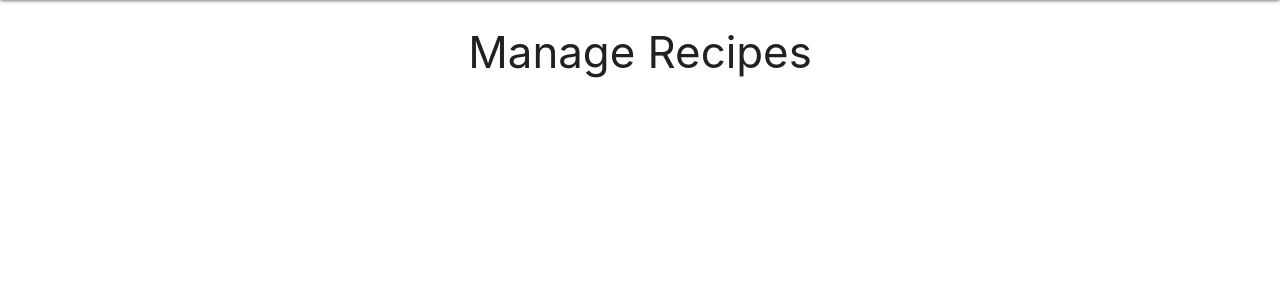
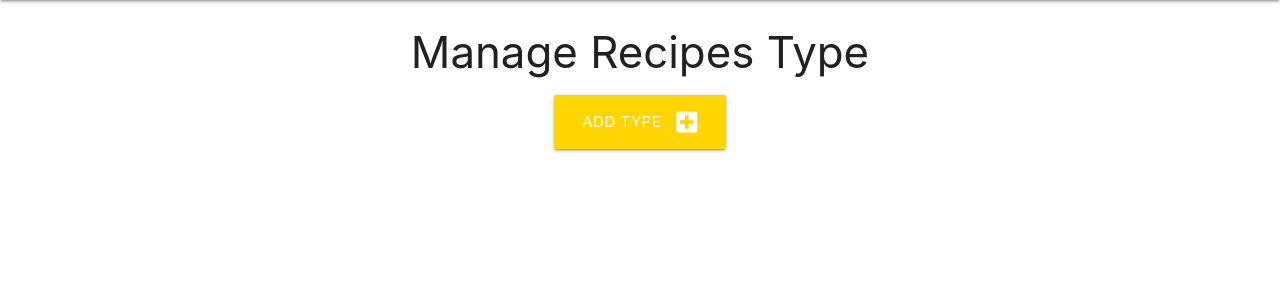
Before and after one commit to Code-Institute-Submissions/animal-crossing-recipe, a Flask app: page /get_types in a window 1280 px wide. Shown: the part 64-364 px from the top of the page. Run offline with Flask 2, Linux system fonts and the light colour scheme; data that the repository does not hold is empty; some libraries are stand-ins or nearby versions.

Commit message:
Add option to add types to db and  edit types functionality

```diff
--- a/app.py
+++ b/app.py
@@ -144,6 +144,33 @@ def get_types():
     return render_template("types.html", types=types)
 
 
+@app.route("/add_types", methods=["GET", "POST"])
+def add_types():
+    if request.method == "POST":
+        group = {
+            "recipe_type": request.form.get("recipe_type")
+        }
+        mongo.db.types.insert_one(group)
+        flash("New Type Added")
+        return redirect(url_for("get_types"))
+
+    return render_template("add_types.html")
+
+
+@app.route("/edit_types/<group_id>", methods=["GET", "POST"])
+def edit_types(group_id):
+    if request.method == "POST":
+        submit = {
+            "recipe_type": request.form.get("recipe_type")
+        }
+        mongo.db.types.update({"_id": ObjectId(group_id)}, submit)
+        flash("Type Successfully Updated")
+        return redirect(url_for("get_types"))
+
+    group = mongo.db.types.find_one({"_id": ObjectId(group_id)})
+    return render_template("edit_types.html", group=group)
+
+
 if __name__ == "__main__":
     app.run(host=os.environ.get("IP"),
             port=int(os.environ.get("PORT")),
--- a/templates/types.html
+++ b/templates/types.html
@@ -1,17 +1,25 @@
 {% extends "base.html" %}
 {% block content %}
 
-    <h3 class="center-align">Manage Recipes</h3>
+    <h3 class="center-align">Manage Recipes Type</h3>
 
     <div class="row">
-        {% for type in types %}
+        <div class="col s12 center-align">
+            <a href="{{ url_for('add_types') }}" class="btn-large yellow accent-4">
+                Add Type <i class="fas fa-plus-square right"></i>
+            </a>
+        </div>
+    </div>
+
+    <div class="row">
+        {% for group in types %}
             <div class="col s12 m3">
                 <div class="card yellow accent-4 center-align">
                     <div class="card-content white-text">
-                        <span class="card-title">{{ type.recipe_type }}</span>
+                        <span class="card-title">{{ group.recipe_type }}</span>
                     </div>
                     <div class="card-action">
-                        <a href="#" class="btn teal accent-4">Edit</a>
+                        <a href="{{ url_for('edit_types', group_id=group._id) }}" class="btn teal accent-4">Edit</a>
                         <a href="#" class="btn light-blue accent-4">Remove</a>
                     </div>
                 </div>
```
Also changed, not shown: templates/add_types.html (added, +28 -0 lines), templates/edit_types.html (added, +31 -0 lines).
